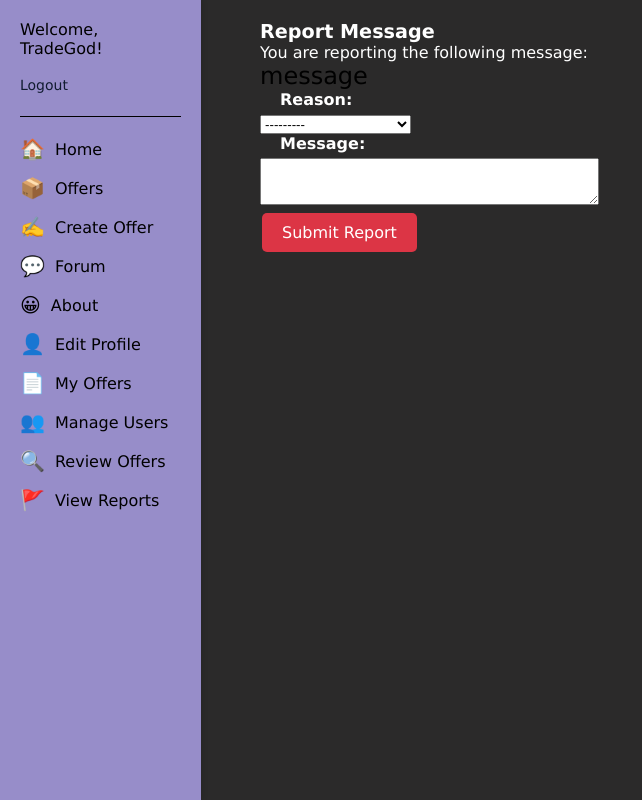
After one commit to anotherarthur7/TradeX, a Django app: page /forum/report/42/ in a window 1280 px wide. The commit adds this page. Shown: the whole page, without its empty margins (0-642 px from the left). Run offline with Django 5.2, Linux system fonts and the light colour scheme; a user stored in the database is signed in; data comes from the database, SQL or seed files in the repository; both versions use the stored data as it was after the commit; some libraries are stand-ins or nearby versions.

Commit message:
reporting update

```diff
--- a/Djenv/tradeapp/admin.py
+++ b/Djenv/tradeapp/admin.py
@@ -1,11 +1,12 @@
 from django.contrib import admin
-from .models import Offer, Thread, Message, Profile
+from .models import Offer, Thread, Message, Profile, Report
 
 # Register your models here.
 admin.site.register(Offer)
 admin.site.register(Thread)
 admin.site.register(Message)
 admin.site.register(Profile)
+admin.site.register(Report)
 
 # TradeGod
 # Bargain-bargainAllTheTIME!
--- a/Djenv/tradeapp/apps.py
+++ b/Djenv/tradeapp/apps.py
@@ -8,3 +8,9 @@ class TradeappConfig(AppConfig):
     def ready(self):
         # Import and connect the signal
         import tradeapp.signals
+
+class YourAppConfig(AppConfig):
+    name = 'your_app_name'
+
+    def ready(self):
+        import your_app_name.signals
--- a/Djenv/tradeapp/forms.py
+++ b/Djenv/tradeapp/forms.py
@@ -5,7 +5,7 @@ from .models import models
 from django.contrib.auth import login, authenticate
 from django.contrib.auth.forms import PasswordChangeForm
 from django.contrib.auth.models import User
-from .models import Thread, Message
+from .models import Thread, Message, Report
 from django.core.exceptions import ValidationError
 
 class ThreadForm(forms.ModelForm):
@@ -68,3 +68,12 @@ class CustomPasswordChangeForm(PasswordChangeForm):
             raise ValidationError("Your new password cannot be the same as your old password.")
 
         return new_password1
+
+class ReportForm(forms.ModelForm):
+    class Meta:
+        model = Report
+        fields = ['reason', 'message']
+        widgets = {
+            'reason': forms.Select(attrs={'class': 'form-control'}),
+            'message': forms.Textarea(attrs={'class': 'form-control', 'rows': 3}),
+        }
--- a/Djenv/tradeapp/models.py
+++ b/Djenv/tradeapp/models.py
@@ -27,6 +27,7 @@ class Offer(models.Model):
 class Profile(models.Model):
     user = models.OneToOneField(User, on_delete=models.CASCADE)
     profile_picture = models.ImageField(upload_to='images/', blank=True, null=True)
+    can_post_messages = models.BooleanField(default=True)  # Allow users to post messages by default
 
     def __str__(self):
         return f'{self.user.username} Profile'
@@ -63,6 +64,7 @@ class Message(models.Model):
     content = models.TextField()
     created_at = models.DateTimeField(default=timezone.now)
     updated_at = models.DateTimeField(auto_now=True)
+    is_restricted = models.BooleanField(default=False)  # To restrict access to the message
 
     def is_editable(self):
         # Check if the message is editable (within 10 minutes of creation)
@@ -71,3 +73,27 @@ class Message(models.Model):
 
     def __str__(self):
         return f'Message by {self.author.username} in {self.thread.topic}'
+
+class Report(models.Model):
+    REASON_CHOICES = [
+        ('spam', 'Spam'),
+        ('harassment', 'Harassment'),
+        ('hate_speech', 'Hate Speech'),
+        ('inappropriate_content', 'Inappropriate Content'),
+        ('other', 'Other'),
+    ]
+
+    STATUS_CHOICES = [
+        ('pending', 'Pending'),
+        ('resolved', 'Resolved'),
+    ]
+
+    reported_message = models.ForeignKey('Message', on_delete=models.CASCADE, related_name='reports')
+    reporter = models.ForeignKey(User, on_delete=models.CASCADE, related_name='reports_submitted')
+    reason = models.CharField(max_length=50, choices=REASON_CHOICES)
+    message = models.TextField(blank=True, null=True)  # Optional additional message
+    status = models.CharField(max_length=20, choices=STATUS_CHOICES, default='pending')
+    created_at = models.DateTimeField(auto_now_add=True)
+
+    def __str__(self):
+        return f"Report #{self.id} - {self.reported_message}"
--- a/Djenv/tradeapp/templates/base.html
+++ b/Djenv/tradeapp/templates/base.html
@@ -85,6 +85,14 @@
                 </a>
             </div>
         {% endif %}
+        {% if user.is_staff %}
+        <div class="sidebar-item">
+            <a href="{% url 'view_reports' %}">
+                <span role="img" aria-label="View Reports">🚩</span>
+                <span class="sidebar-text">View Reports</span>
+            </a>
+        </div>
+    {% endif %}
     </div>
 
     <!-- Main Content -->
--- a/Djenv/tradeapp/templates/edit_offer.html
+++ b/Djenv/tradeapp/templates/edit_offer.html
@@ -5,6 +5,8 @@
 {% block content %}
 <div class="form-container">
     <h1>Edit your offer specifications:</h1>
+    <br>
+    <p><strong>Note:</strong> Editing this offer will change its status to "Pending" until it is reviewed by an admin.</p>
     <br>
     <form method="POST" action="{% url 'edit_offer' offer.id %}" enctype="multipart/form-data">
         {% csrf_token %}
--- /dev/null
+++ b/Djenv/tradeapp/templates/report_message.html
@@ -0,0 +1,13 @@
+{% extends "base.html" %}
+{% block content %}
+<div class="container">
+    <h1>Report Message</h1>
+    <p>You are reporting the following message:</p>
+    <blockquote>{{ message.content }}</blockquote>
+    <form method="POST">
+        {% csrf_token %}
+        {{ form.as_p }}
+        <button type="submit" class="btn btn-danger">Submit Report</button>
+    </form>
+</div>
+{% endblock %}
--- a/Djenv/tradeapp/urls.py
+++ b/Djenv/tradeapp/urls.py
@@ -30,4 +30,9 @@ urlpatterns = [
     path('manage-users/', views.manage_users, name='manage_users'),
     path('edit-user/<int:user_id>/', views.edit_user, name='edit_user'),
     path('delete-user/<int:user_id>/', views.delete_user, name='delete_user'),
+    path('forum/report/<int:message_id>/', views.report_message, name='report_message'),
+    path('admin/reports/', views.view_reports, name='view_reports'),
+    path('admin/reports/resolve/<int:report_id>/', views.resolve_report, name='resolve_report'),
+    path('thread/<int:thread_id>/message/create/', views.message_create, name='message_create'),
+    path('admin/toggle-post-permission/<int:user_id>/', views.toggle_user_post_permission, name='toggle_user_post_permission'),
 ]
--- a/Djenv/tradeapp/views.py
+++ b/Djenv/tradeapp/views.py
@@ -4,12 +4,12 @@ from django.contrib.admin.views.decorators import staff_member_required
 from django.shortcuts import HttpResponseRedirect
 from .models import Offer
 from django.http import JsonResponse
-from .forms import OfferForm
+from .forms import OfferForm, ReportForm
 from django.shortcuts import render, redirect
 from django.contrib.auth import authenticate, login, logout, update_session_auth_hash
 from django.contrib.admin.views.decorators import staff_member_required
 from django.contrib import messages
-from .models import Thread, Message
+from .models import Thread, Message, Report
 from .forms import ThreadForm, MessageForm
 from django.utils import timezone
 from .forms import CustomPasswordChangeForm
@@ -52,9 +52,46 @@ def thread_list(request):
         'show_technical': show_technical,
     })
 
+@login_required
+def message_create(request, thread_id):
+    thread = get_object_or_404(Thread, id=thread_id)
+
+    # Check if the user is allowed to post messages
+    if not request.user.profile.can_post_messages:
+        return JsonResponse({'success': False, 'error': 'You are not allowed to post messages.'})
+
+    # Check if the thread is closed
+    if thread.offer and not thread.offer.is_open:
+        return JsonResponse({'success': False, 'error': 'This thread is closed and cannot be posted to.'})
+
+    if request.method == 'POST':
+        form = MessageForm(request.POST)
+        if form.is_valid():
+            message = form.save(commit=False)
+            message.thread = thread
+            message.author = request.user
+            message.save()
+            return JsonResponse({
+                'success': True,
+                'message': {
+                    'id': message.id,
+                    'content': message.content,
+                    'author': message.author.username,
+                    'created_at': message.created_at.strftime('%Y-%m-%d %H:%M:%S'),
+                }
+            })
+        else:
+            return JsonResponse({'success': False, 'error': 'Invalid form submission.'})
+    else:
+        return JsonResponse({'success': False, 'error': 'Invalid request method.'})
+
 @require_POST
 def message_edit(request, message_id):
     message = get_object_or_404(Message, id=message_id)
+
+    # Check if the user is allowed to post messages
+    if not request.user.profile.can_post_messages:
+        return JsonResponse({'success': False, 'error': 'You are not allowed to edit messages.'})
 
     # Check if the user is the author and the message is editable
     if request.user != message.author or not message.is_editable():
@@ -122,7 +159,6 @@ def thread_detail(request, thread_id):
         'is_immutable': is_immutable,
     })
 
-
 @login_required
 def thread_create(request):
     if request.method == 'POST':
@@ -183,7 +219,6 @@ def offermain(request):
     else:
         offers = Offer.objects.filter(is_open=True)
     return render(request, "offermain.html", {"offers": offers, "show_closed": show_closed})
-
 
 def itemIndex(request, req_id):
     offer = get_object_or_404(Offer, id=req_id)
@@ -284,8 +319,12 @@ def edit_offer(request, req_id):
     if request.method == 'POST':
         form = OfferForm(request.POST, request.FILES, instance=offer)
         if form.is_valid():
+            # Save the form data
             form.save()
-            messages.success(request, "Offer updated successfully.")
+            # Set the status to 'pending' after editing
+            offer.status = 'pending'
+            offer.save()
+            messages.success(request, "Offer updated successfully and is now pending approval.")
             return redirect('item_index', req_id=req_id)
     else:
         form = OfferForm(instance=offer)
@@ -385,6 +424,15 @@ def manage_users(request):
     return render(request, 'manage_users.html', {'users': users})
 
 @user_passes_test(lambda u: u.is_staff)
+def toggle_user_post_permission(request, user_id):
+    user = get_object_or_404(User, id=user_id)
+    user_profile = user.profile
+    user_profile.can_post_messages = not user_profile.can_post_messages  # Toggle the permission
+    user_profile.save()
+    messages.success(request, f"{user.username}'s message posting permission has been updated.")
+    return redirect('manage_users')
+
+@user_passes_test(lambda u: u.is_staff)
 def edit_user(request, user_id):
     user = get_object_or_404(User, id=user_id)
     if request.method == 'POST':
@@ -404,3 +452,52 @@ def delete_user(request, user_id):
         messages.success(request, f'User "{user.username}" deleted successfully.')
         return redirect('manage_users')
     return render(request, 'confirm_delete_user.html', {'user': user})
+
+@login_required
+def report_message(request, message_id):
+    message = get_object_or_404(Message, id=message_id)
+    if request.method == 'POST':
+        form = ReportForm(request.POST)
+        if form.is_valid():
+            report = form.save(commit=False)
+            report.reported_message = message
+            report.reporter = request.user
+            report.save()
+            return redirect('thread_detail', thread_id=message.thread.id)  # Redirect to the thread detail page
+    else:
+        form = ReportForm()
+    return render(request, 'report_message.html', {'form': form, 'message': message})
+
+@staff_member_required
+def view_reports(request):
+    reports = Report.objects.filter(status='pending')  # Show only pending reports
+    return render(request, 'view_reports.html', {'reports': reports})
+
+@staff_member_required
+def resolve_report(request, report_id):
+    report = get_object_or_404(Report, id=report_id)
+    if request.method == 'POST':
+        action = request.POST.get('action')
+        if action == 'restrict':
+            # Restrict the reported message
+            report.reported_message.is_restricted = True
+            report.reported_message.save()
+            # Restrict the user from posting further messages
+            user_profile = report.reported_message.author.profile
+            user_profile.can_post_messages = False
+            user_profile.save()
+            messages.success(request, f"{report.reported_message.author.username} has been restricted from posting messages.")
+        elif action == 'notify':
+            # Send a notification to the message author
+            send_mail(
+                'Message Reported',
+                f'Your message in the thread "{report.reported_message.thread.topic}" has been reported. Please review our community guidelines.',
+                settings.DEFAULT_FROM_EMAIL,
+                [report.reported_message.author.email],
+                fail_silently=False,
+            )
+            messages.success(request, f"A notification has been sent to {report.reported_message.author.username}.")
+        report.status = 'resolved'
+        report.save()
+        return redirect('view_reports')
+    return render(request, 'resolve_report.html', {'report': report})
```
Also changed, not shown: Djenv/tradeapp/signals.py (+11 -0 lines), Djenv/tradeapp/templates/forum/thread_detail.html (+13 -4 lines), Djenv/tradeapp/templates/manage_users.html (+14 -3 lines), Djenv/tradeapp/templates/resolve_report.html (added, +14 -0 lines), Djenv/tradeapp/templates/view_reports.html (added, +34 -0 lines), Djenv/db.sqlite3, Djenv/media/images/yandexGraph1.png (added), Djenv/media/images/yandexGraph2.png (added), Djenv/tradeapp/migrations/0016_message_is_restricted_report.py (added), Djenv/tradeapp/migrations/0017_profile_can_post_messages.py (added).
